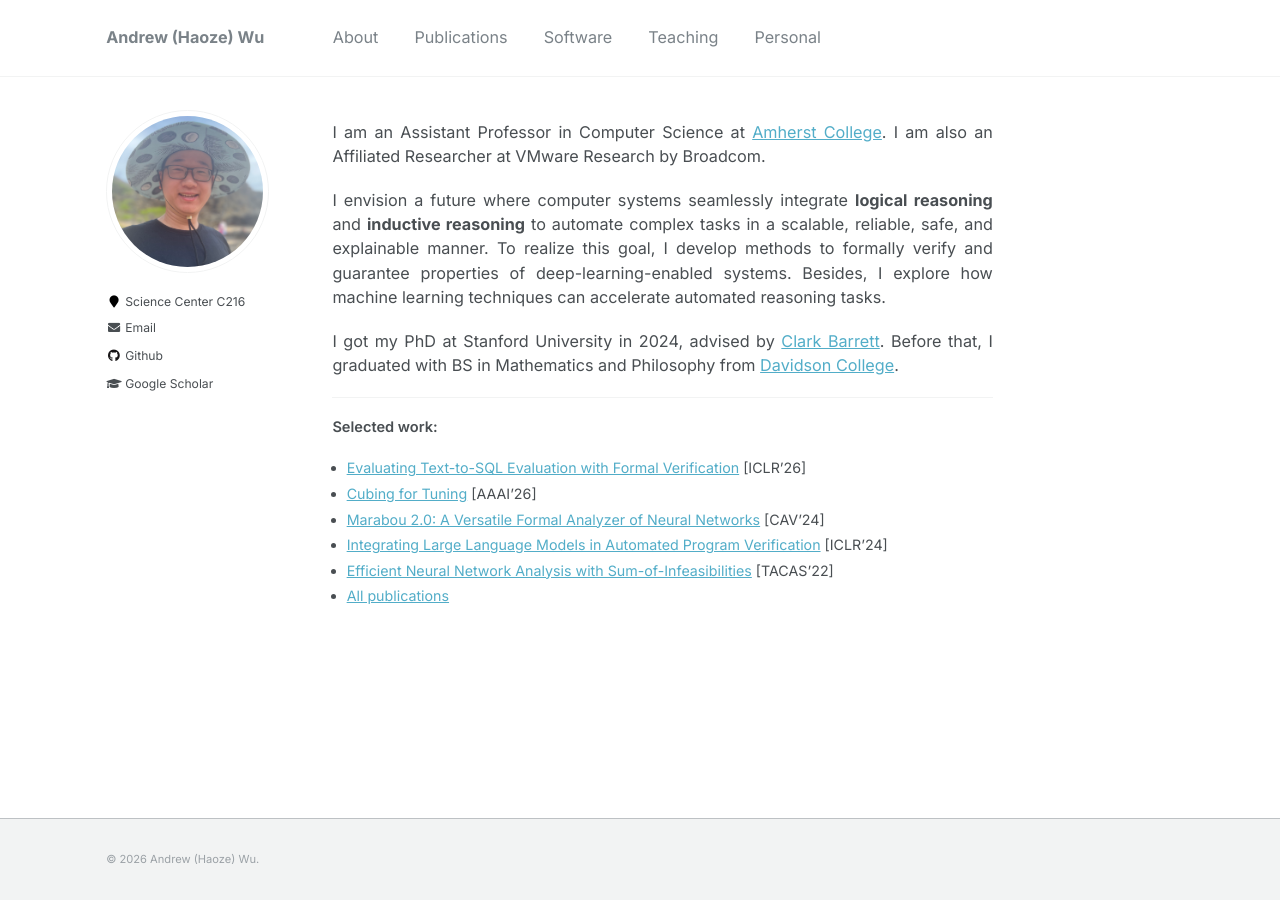
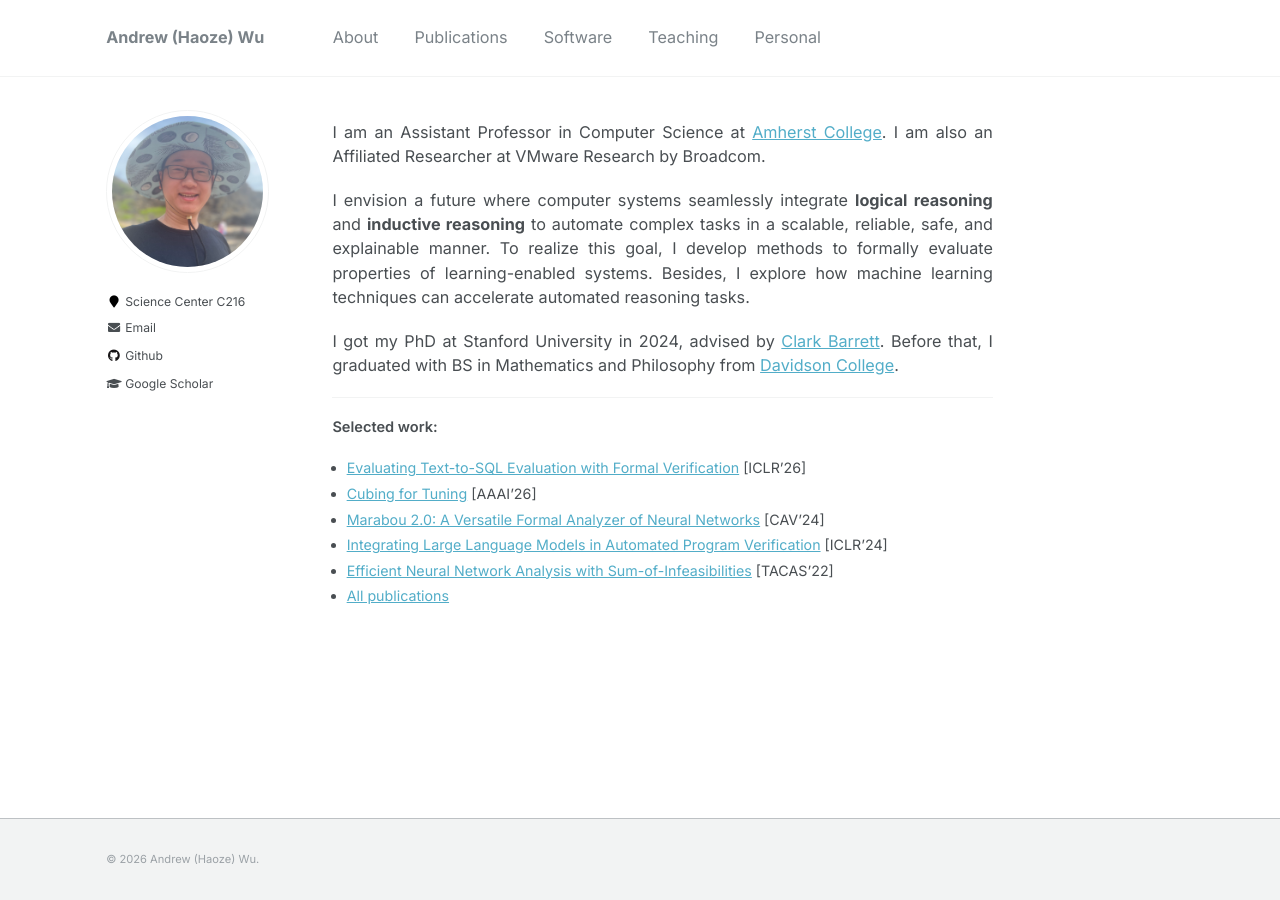
Before and after one commit to wu-haoze/wu-haoze.github.io, a Jekyll site: the page built from _pages/about.md, in a window 1280 px wide. Built offline with Jekyll 4.4.1, drawn with Linux system fonts in a browser that asks for light colours.

Commit message:
Update about.md

```diff
--- a/_pages/about.md
+++ b/_pages/about.md
@@ -12,7 +12,7 @@ classes: [justify-text, about-page]
 
 I am an Assistant Professor in Computer Science at [Amherst College](https://www.amherst.edu){:target="_blank"}. I am also an Affiliated Researcher at VMware Research by Broadcom.
 
-I envision a future where computer systems seamlessly integrate **logical reasoning** and **inductive reasoning** to automate complex tasks in a scalable, reliable, safe, and explainable manner. To realize this goal, I develop methods to formally verify and guarantee properties of deep-learning-enabled systems. Besides, I explore how machine learning techniques can accelerate automated reasoning tasks.
+I envision a future where computer systems seamlessly integrate **logical reasoning** and **inductive reasoning** to automate complex tasks in a scalable, reliable, safe, and explainable manner. To realize this goal, I develop methods to formally evaluate properties of learning-enabled systems. Besides, I explore how machine learning techniques can accelerate automated reasoning tasks.
 
 I got my PhD at Stanford University in 2024, advised by [Clark Barrett](https://theory.stanford.edu/~barrett/){:target="_blank"}. Before that, I graduated with BS in Mathematics and Philosophy from [Davidson College](https://www.davidson.edu/){:target="_blank"}.
 
```
